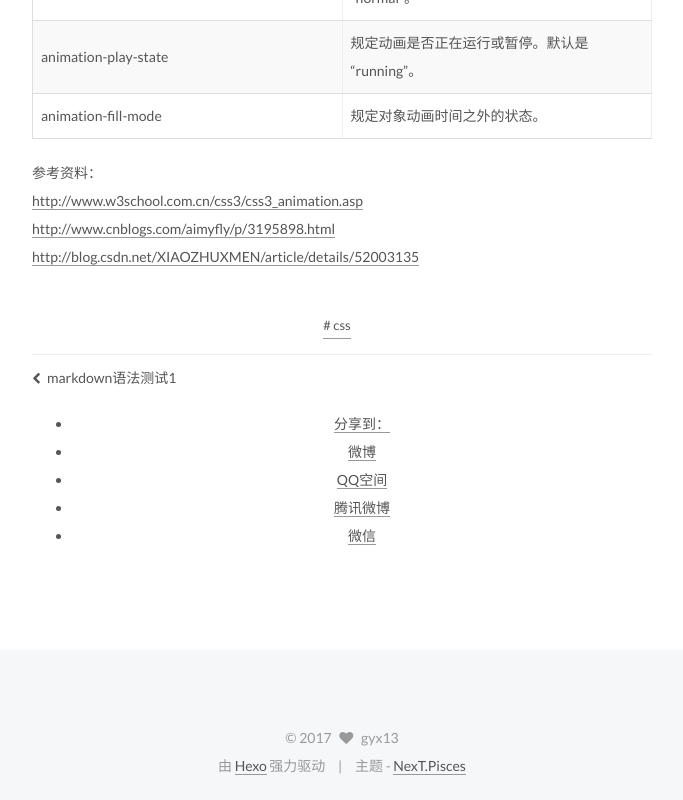
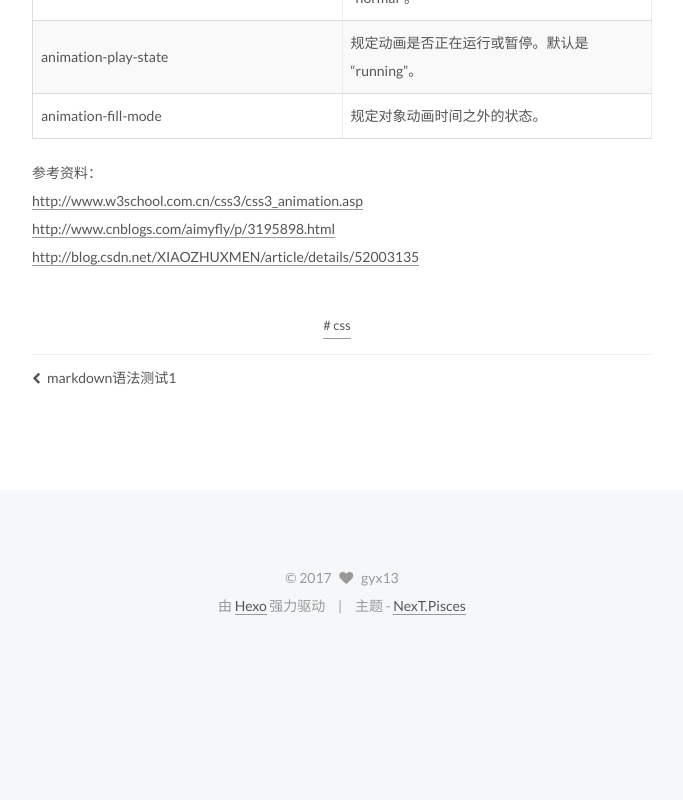
Before and after one commit to gyx1313/gyx1313.github.io, a plain HTML site: page posts/css/CSS动画中的transform，transition以及animation的区别小结.html in a window 1280 px wide. Shown: the part 3907-4707 px from the top of the page, without its empty margins (428-1111 px from the left). After the commit the page ends 4547 px from the top, so only its background shows below. Drawn offline with Linux system fonts and the light colour scheme; a script that the page names is missing.

Commit message:
Site updated: 2017-06-16 02:51:01

```diff
--- a/css/main.css
+++ b/css/main.css
@@ -1678,7 +1678,7 @@ pre .javascript .function {
   width: 4px;
   height: 4px;
   border-radius: 50%;
-  background: #a72bff;
+  background: #ee4186;
 }
 .links-of-blogroll {
   font-size: 13px;
--- a/posts/css/CSS动画中的transform，transition以及animation的区别小结.html
+++ b/posts/css/CSS动画中的transform，transition以及animation的区别小结.html
@@ -598,25 +598,6 @@ transform先来看跟变形金刚transformer很像的transform， 首先要注
 
     <div class="post-spread">
 
-        <div class="ds-share flat" data-thread-key="posts/css/CSS动画中的transform，transition以及animation的区别小结.html"
-     data-title="CSS动画中的transform，transition以及animation的区别小结"
-     data-content=""
-     data-url="http://yoursite.com/posts/css/CSS动画中的transform，transition以及animation的区别小结.html">
-  <div class="ds-share-inline">
-    <ul  class="ds-share-icons-16">
-
-      <li data-toggle="ds-share-icons-more"><a class="ds-more" href="javascript:void(0);">分享到：</a></li>
-      <li><a class="ds-weibo" href="javascript:void(0);" data-service="weibo">微博</a></li>
-      <li><a class="ds-qzone" href="javascript:void(0);" data-service="qzone">QQ空间</a></li>
-      <li><a class="ds-qqt" href="javascript:void(0);" data-service="qqt">腾讯微博</a></li>
-      <li><a class="ds-wechat" href="javascript:void(0);" data-service="wechat">微信</a></li>
-
-    </ul>
-    <div class="ds-share-icons-more">
-    </div>
-  </div>
-</div>
-
     </div>
   </div>
 
@@ -892,11 +873,6 @@ transform先来看跟变形金刚transformer很像的transform， 首先要注
     })();
   </script>
 
-
-
-
-    <script src="/lib/ua-parser-js/dist/ua-parser.min.js?v=0.7.9"></script>
-    <script src="/js/src/hook-duoshuo.js"></script>
 
 
 
```
Also changed, not shown: about/index.html (+0 -5 lines), archives/2016/05/index.html (+0 -5 lines), archives/2016/index.html (+0 -5 lines), archives/2017/06/index.html (+0 -5 lines), archives/2017/index.html (+0 -5 lines), archives/index.html (+0 -5 lines), categories/css/index.html (+0 -5 lines), categories/index.html (+0 -5 lines), categories/markdown/index.html (+0 -5 lines), index.html (+0 -5 lines), posts/markdown/测试1.html (+0 -24 lines), tags/css/index.html (+0 -5 lines), tags/index.html (+0 -5 lines), tags/markdown/index.html (+0 -5 lines), 1 more files.
